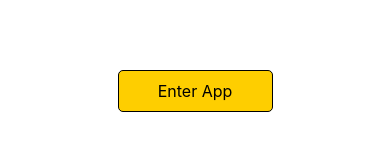
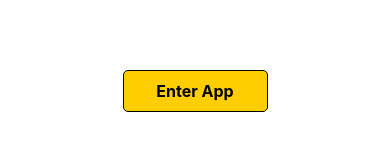
Before and after one commit to Gilisinai/beehero-assignment, a React Native app: screen /Home in a window 390 px wide. Shown: the part 652-802 px from the top of the page. Built offline with nearby package versions, Linux system fonts and the light colour scheme.

Commit message:
added custom button

```diff
--- /dev/null
+++ b/components/CustomButton.tsx
@@ -0,0 +1,41 @@
+// components/CustomButton.tsx
+import React from 'react'
+import { TouchableOpacity, Text, StyleSheet, ViewStyle } from 'react-native'
+
+interface CustomButtonProps {
+  title: string
+  onPress: () => void
+  style?: ViewStyle
+}
+
+const CustomButton: React.FC<CustomButtonProps> = ({
+  title,
+  onPress,
+  style
+}) => {
+  return (
+    <TouchableOpacity style={[styles.button, style]} onPress={onPress}>
+      <Text style={styles.buttonText}>{title}</Text>
+    </TouchableOpacity>
+  )
+}
+
+const styles = StyleSheet.create({
+  button: {
+    backgroundColor: 'white',
+    borderColor: 'black',
+    borderWidth: 1,
+    borderRadius: 5,
+    paddingVertical: 10,
+    paddingHorizontal: 20,
+    alignItems: 'center',
+    marginHorizontal: 5
+  },
+  buttonText: {
+    color: 'black',
+    fontSize: 16,
+    fontWeight: 'bold'
+  }
+})
+
+export default CustomButton
--- a/components/EditPostModal.tsx
+++ b/components/EditPostModal.tsx
@@ -4,6 +4,8 @@ import { View, Text, TextInput, Button, StyleSheet, Modal } from 'react-native'
 import { useDispatch } from 'react-redux'
 import { updatePost } from '../store/posts'
 import { Post } from './types'
+import { GlobalStyles } from '../constants/styles'
+import CustomButton from './CustomButton'
 
 interface EditPostModalProps {
   post: Post | null
@@ -86,8 +88,12 @@ const EditPostModal: React.FC<EditPostModalProps> = ({
           />
           {bodyError ? <Text style={styles.errorText}>{bodyError}</Text> : null}
           <View style={styles.buttonContainer}>
-            <Button title="Save" onPress={handleSave} />
-            <Button title="Cancel" onPress={onClose} />
+            <CustomButton title="Cancel" onPress={onClose} />
+            <CustomButton
+              title="Save"
+              onPress={handleSave}
+              style={{ backgroundColor: GlobalStyles.colors.primary }}
+            />
           </View>
         </View>
       </View>
--- a/screens/HomeScreen.tsx
+++ b/screens/HomeScreen.tsx
@@ -4,6 +4,7 @@ import { useNavigation } from '@react-navigation/native'
 import { NativeStackNavigationProp } from '@react-navigation/native-stack'
 import { RootStackParamList } from '../navigation/types'
 import { GlobalStyles } from '../constants/styles'
+import CustomButton from '../components/CustomButton'
 
 type HomeScreenNavigationProp = NativeStackNavigationProp<
   RootStackParamList,
@@ -23,12 +24,11 @@ const HomeScreen = () => {
         />
       </View>
       <View style={styles.buttonContainer}>
-        <TouchableOpacity
+        <CustomButton
           style={styles.button}
           onPress={() => navigation.navigate('Users')}
-        >
-          <Text style={styles.buttonText}>Enter App</Text>
-        </TouchableOpacity>
+          title="Enter App"
+        />
       </View>
     </View>
   )
```
